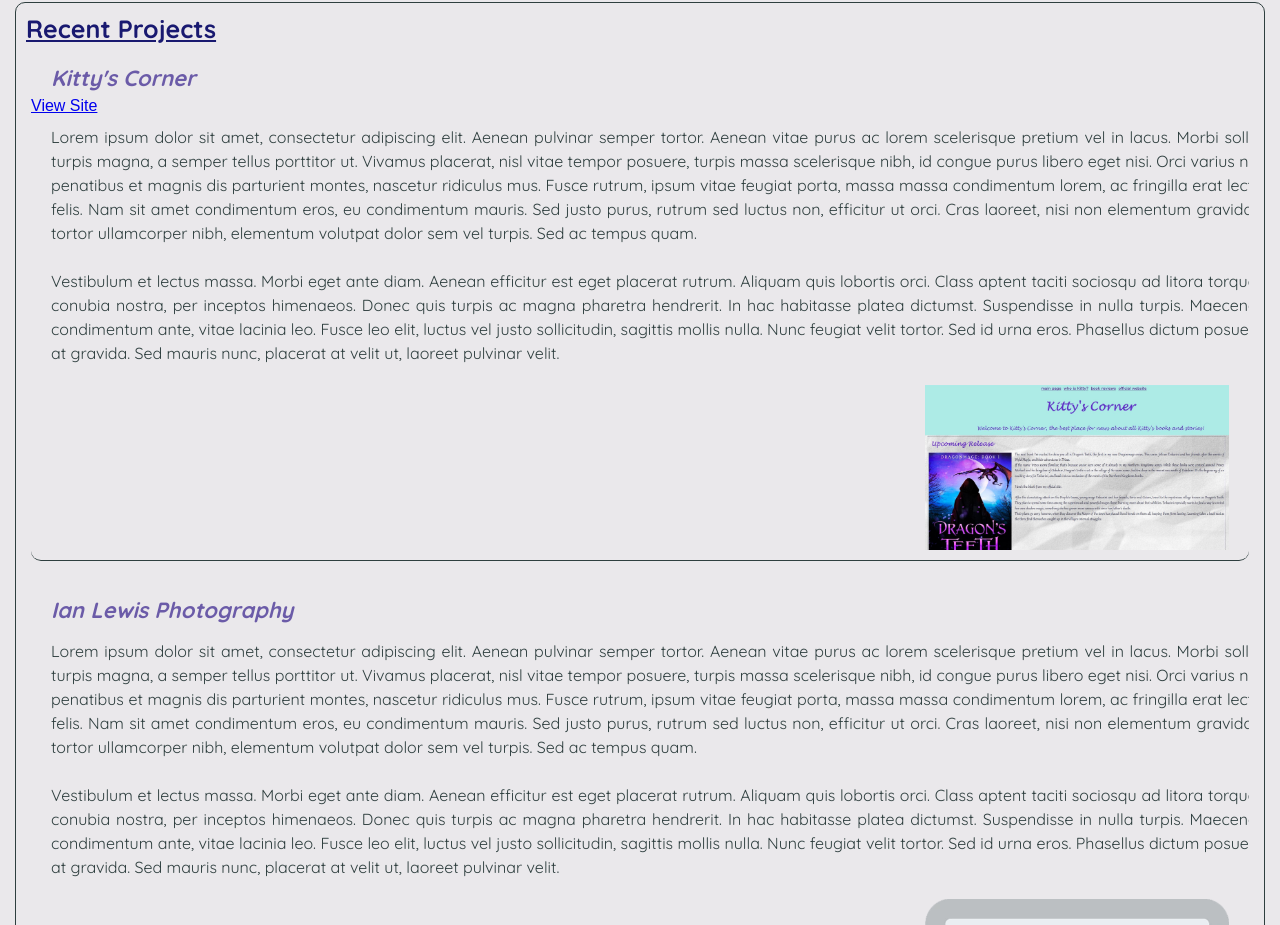
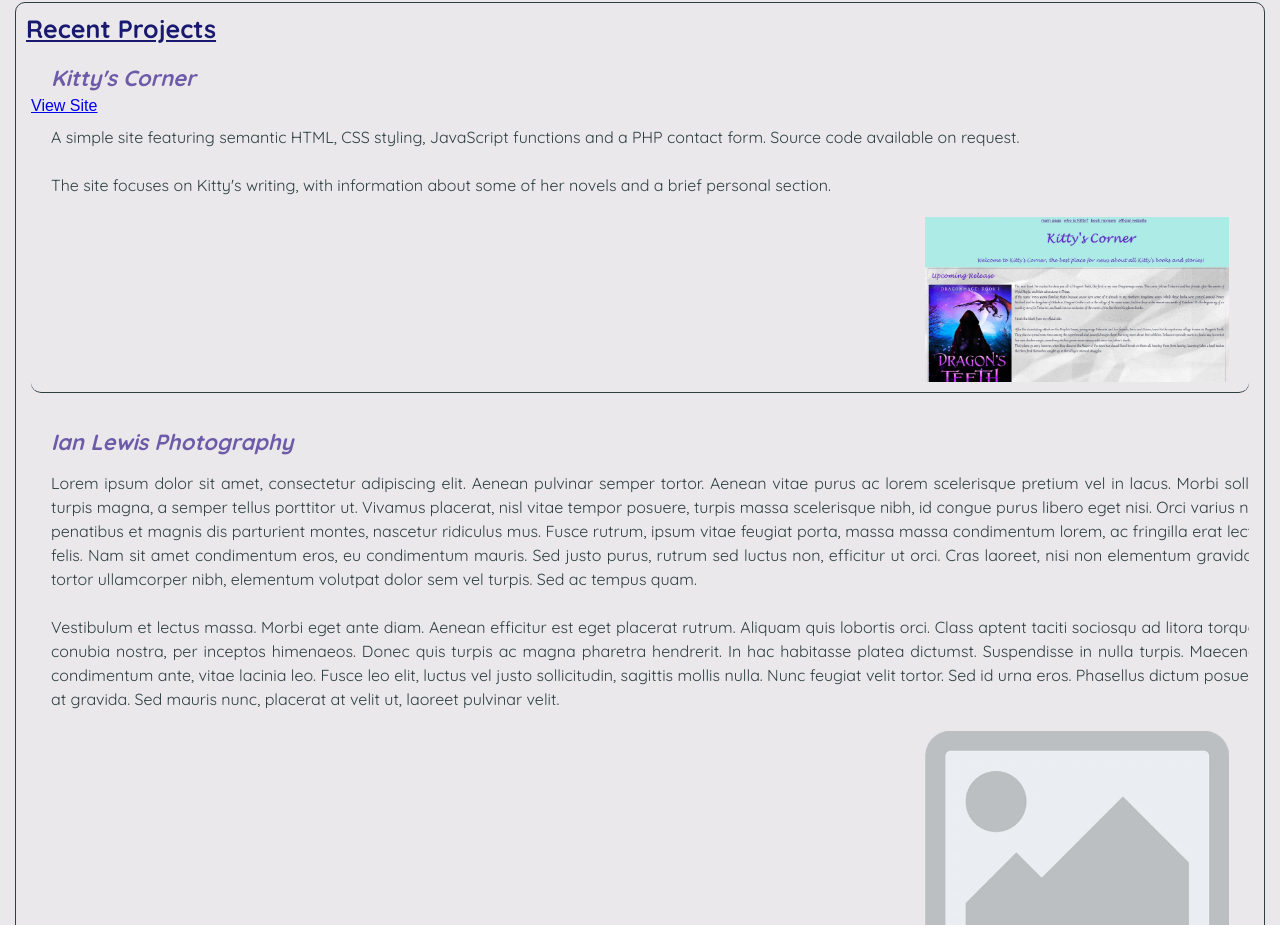
Before and after one commit to kitkins13/portfolio, a plain HTML site: page index.html in a window 1280 px wide. Shown: the part 958-1883 px from the top of the page. Drawn offline with Linux system fonts and the light colour scheme.

Commit message:
Update index.html

```diff
--- a/index.html
+++ b/index.html
@@ -32,14 +32,15 @@ Vestibulum et lectus massa. Morbi eget ante diam. Aenean efficitur est eget plac
           <img src="./images/placeholder.jpg" class="project_image">
         </div>
       </div><!--end of featured project-->
+
         <div id="recent">
           <h3> Recent Projects </h3>
           <div class="projects" id="first_project">
             <h4>Kitty's Corner</h4>
             <a href="https://kitkins13.github.io/kittyscorner">View Site</a>
-            <p class="project_info">Lorem ipsum dolor sit amet, consectetur adipiscing elit. Aenean pulvinar semper tortor. Aenean vitae purus ac lorem scelerisque pretium vel in lacus. Morbi sollicitudin turpis magna, a semper tellus porttitor ut. Vivamus placerat, nisl vitae tempor posuere, turpis massa scelerisque nibh, id congue purus libero eget nisi. Orci varius natoque penatibus et magnis dis parturient montes, nascetur ridiculus mus. Fusce rutrum, ipsum vitae feugiat porta, massa massa condimentum lorem, ac fringilla erat lectus nec felis. Nam sit amet condimentum eros, eu condimentum mauris. Sed justo purus, rutrum sed luctus non, efficitur ut orci. Cras laoreet, nisi non elementum gravida, ligula tortor ullamcorper nibh, elementum volutpat dolor sem vel turpis. Sed ac tempus quam.
-<br><br>
-Vestibulum et lectus massa. Morbi eget ante diam. Aenean efficitur est eget placerat rutrum. Aliquam quis lobortis orci. Class aptent taciti sociosqu ad litora torquent per conubia nostra, per inceptos himenaeos. Donec quis turpis ac magna pharetra hendrerit. In hac habitasse platea dictumst. Suspendisse in nulla turpis. Maecenas quis condimentum ante, vitae lacinia leo. Fusce leo elit, luctus vel justo sollicitudin, sagittis mollis nulla. Nunc feugiat velit tortor. Sed id urna eros. Phasellus dictum posuere arcu at gravida. Sed mauris nunc, placerat at velit ut, laoreet pulvinar velit. </p>
+            <p class="project_info">A simple site featuring semantic HTML, CSS styling, JavaScript functions and a PHP contact form. Source code available on request.
+            <br><br>
+            The site focuses on Kitty's writing, with information about some of her novels and a brief personal section.</p>
             <img src="./images/kittyscorner-scsh.jpg" class="project_image">
         </div><!--end of first project-->
 
```
